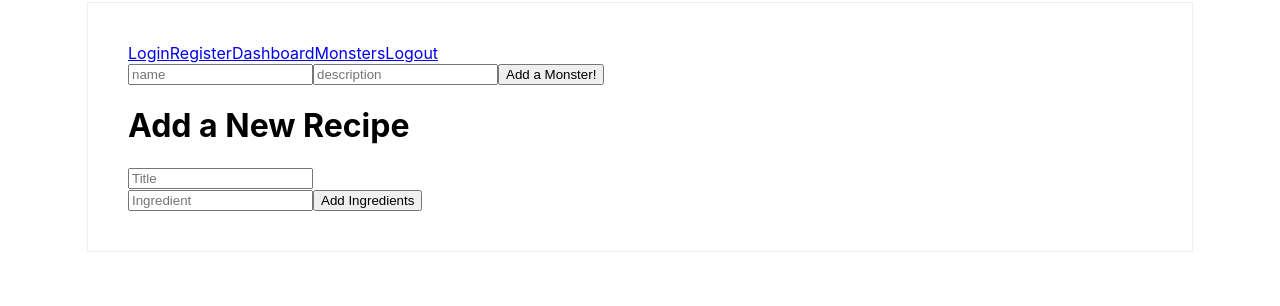
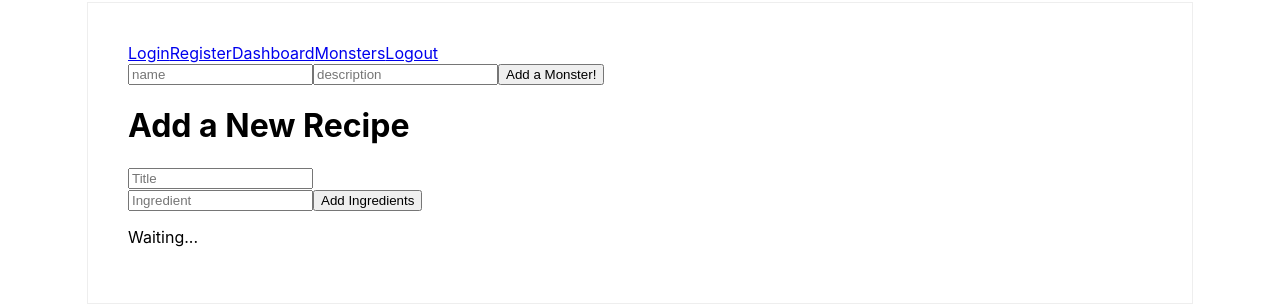
Before and after one commit to DGMarkel/recipe-box-client, a React (Create React App) app: page /dash in a window 1280 px wide. Shown: the part 98-404 px from the top of the page. Built offline with nearby package versions, Linux system fonts and the light colour scheme.

Commit message:
find new recipe in global state with new const

```diff
--- a/src/components/RecipeSearch.jsx
+++ b/src/components/RecipeSearch.jsx
@@ -11,7 +11,7 @@ class RecipeSearch extends Component {
     super(props);
     this.state = {
       title: '',
-      id: props.recipes.length + 1,
+      id: props.recipes.length + 1 || null,
       ingredients: ''
     }
   }
@@ -25,6 +25,9 @@ class RecipeSearch extends Component {
   }
 
   render() {
+
+    const newRecipe = this.props.recipes.find(recipe => recipe.id === this.state.id)
+
     return (
       <div className="search-form">
         <h1>Add a New Recipe</h1>
@@ -45,7 +48,11 @@ class RecipeSearch extends Component {
             />
           <input type="submit" value="Add Ingredients" />
         </form>
-        <RecipeContainer recipe={this.props.recipes} />
+        { (newRecipe)
+          ? <RecipeContainer recipe={newRecipe} />
+          : <p>Waiting...</p>
+        }
+
       </div>
     )
   }
@@ -59,7 +66,7 @@ const mapDispatchToProps = dispatch => {
 
 const mapStateToProps = state => {
   return {
-    recipes: state.user.recipes
+    recipes: state.user.recipes,
   }
 }
 
--- a/src/containers/RecipeContainer.jsx
+++ b/src/containers/RecipeContainer.jsx
@@ -6,9 +6,7 @@ export default class RecipeContainer extends Component {
   render() {
     return (
       <div className="recipe-card">
-        { this.props.recipe.map(ingredient => {
-          return <IngredientContainer ingredient={ingredient} />
-        })}
+
       </div>
     )
   }
```
